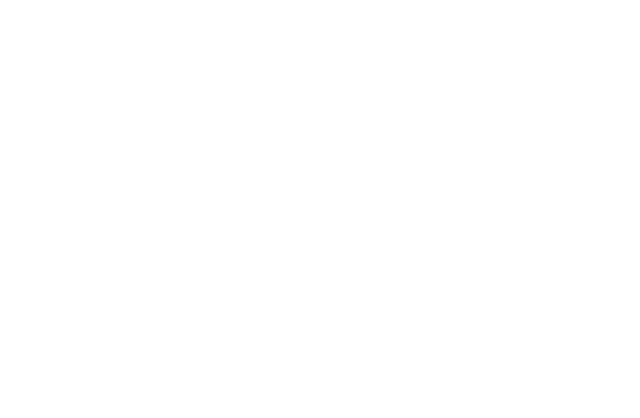
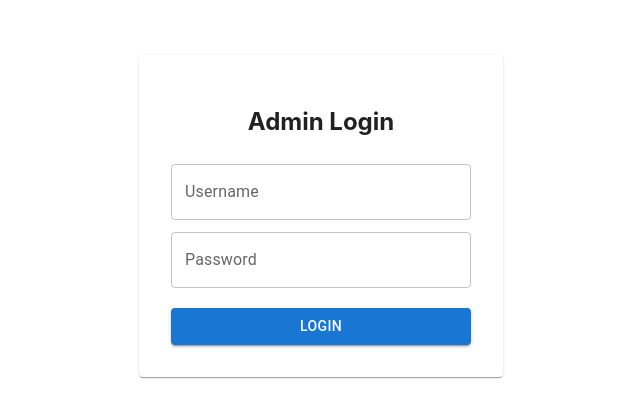
Before and after one commit to Fariz-Git/Library_frontend, a React (Create React App) app: page /login in a window 1280 px wide. Before the commit this address had no page. Shown: the part 184-602 px from the top of the page, without its empty margins (319-959 px from the left). Built offline with nearby package versions, Linux system fonts and the light colour scheme.

Commit message:
added the login page and home page changes

```diff
--- a/src/App.js
+++ b/src/App.js
@@ -1,19 +1,58 @@
-import { BrowserRouter as Router, Routes, Route } from "react-router-dom";
+import { BrowserRouter, Routes, Route, Navigate } from "react-router-dom";
 import Home from "./pages/Home";
 import Students from "./pages/Students";
 import Books from "./pages/Books";
 import Borrow from "./pages/Borrow";
+import Login from "./pages/Login"
+
+function PrivateRoute({ children }) {
+  const isLoggedIn = localStorage.getItem("isLoggedIn");
+  return isLoggedIn ? children : <Navigate to="/login" />;
+}
 
 function App() {
   return (
-    <Router>
+    <BrowserRouter>
       <Routes>
-        <Route path="/" element={<Home />} />
-        <Route path="/students" element={<Students />} />
-        <Route path="/books" element={<Books />} />
-        <Route path="/borrow" element={<Borrow />} />
+        <Route path="/login" element={<Login />} />
+
+        <Route
+          path="/"
+          element={
+            <PrivateRoute>
+              <Home />
+            </PrivateRoute>
+          }
+        />
+
+        <Route
+          path="/students"
+          element={
+            <PrivateRoute>
+              <Students />
+            </PrivateRoute>
+          }
+        />
+
+        <Route
+          path="/books"
+          element={
+            <PrivateRoute>
+              <Books />
+            </PrivateRoute>
+          }
+        />
+
+        <Route
+          path="/borrow"
+          element={
+            <PrivateRoute>
+              <Borrow />
+            </PrivateRoute>
+          }
+        />
       </Routes>
-    </Router>
+    </BrowserRouter>
   );
 }
 
--- a/src/pages/Home.js
+++ b/src/pages/Home.js
@@ -38,6 +38,10 @@
       <Button variant="contained" onClick={() => navigate("/borrow")} sx={{ m: 1 }}>
         Borrow
       </Button>
+      <Button variant="outlined" onClick={() => { localStorage.removeItem("isLoggedIn");
+       navigate("/login"); }} >
+      Logout
+      </Button>
 
       <hr />
 
--- /dev/null
+++ b/src/pages/Login.js
@@ -0,0 +1,75 @@
+import { useState } from "react";
+import { Box, Button, TextField, Paper } from "@mui/material";
+import { useNavigate } from "react-router-dom";
+import { CenterFocusStrong } from "@mui/icons-material";
+
+const BASE_URL = "http://localhost:3001";
+
+function Login() {
+  const navigate = useNavigate();
+
+  const [form, setForm] = useState({
+    username: "",
+    password: "",
+  });
+
+  const handleLogin = async () => {
+    const res = await fetch(`${BASE_URL}/admin/login`, {
+      method: "POST",
+      headers: { "Content-Type": "application/json" },
+      body: JSON.stringify(form),
+    });
+
+    if (res.ok) {
+      localStorage.setItem("isLoggedIn", "true");
+      navigate("/");
+    } else {
+      alert("Invalid credentials");
+    }
+  };
+
+  return (
+    <Box
+      display="flex"
+      justifyContent="center"
+      alignItems="center"
+      height="100vh"
+    >
+      <Paper sx={{ p: 4, width: 300 }}>
+                <center>
+            <h2>Admin Login</h2>
+            </center>
+
+        <TextField
+          fullWidth
+          margin="dense"
+          label="Username"
+          onChange={(e) =>
+            setForm({ ...form, username: e.target.value })
+          }
+        />
+
+        <TextField
+          fullWidth
+          margin="dense"
+          type="password"
+          label="Password"
+          onChange={(e) =>
+            setForm({ ...form, password: e.target.value })
+          }
+        />
+
+        <Button
+          fullWidth
+          variant="contained"
+          sx={{ mt: 2 }}
+          onClick={handleLogin}
+        >
+          Login
+        </Button>
+      </Paper>
+    </Box>
+  );
+}
+
+export default Login;
```
